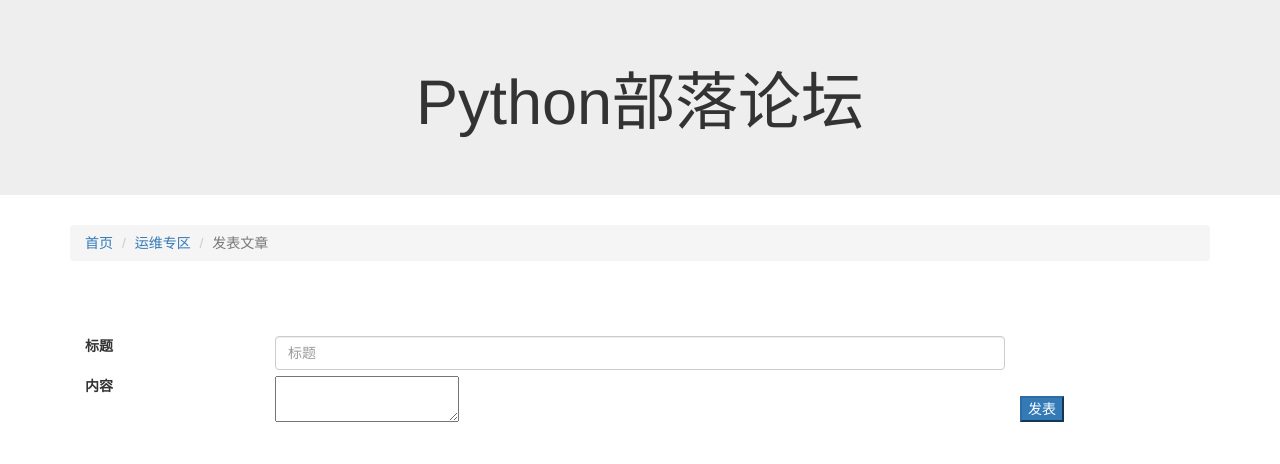
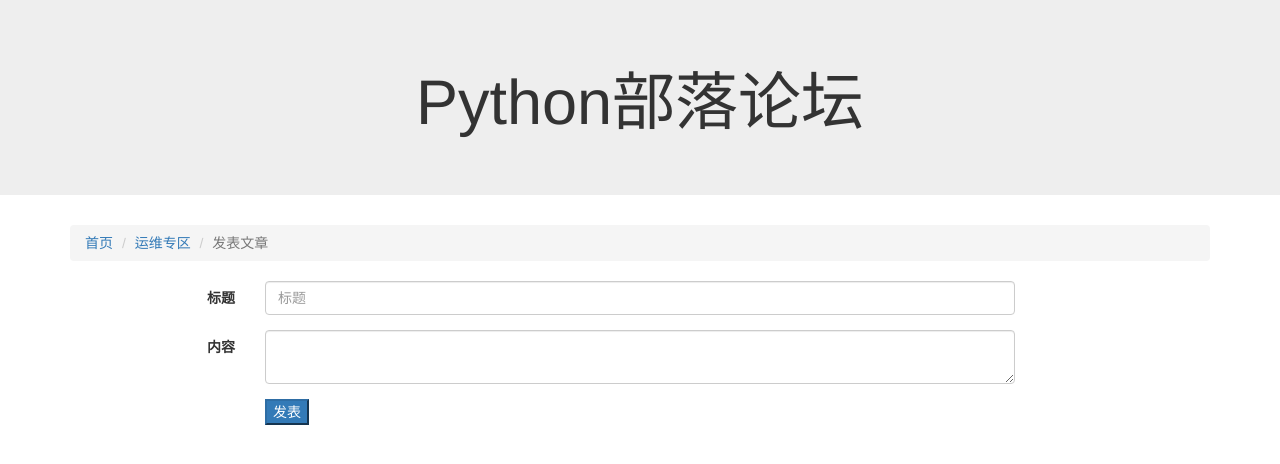
Before and after one commit to littleghosty/forum, a Django app: page /article/list/create/1 in a window 1280 px wide. Shown: the top 464 px of the page. Run offline with Django 3.2, Linux system fonts and the light colour scheme; data comes from the database, SQL or seed files in the repository; some libraries are stand-ins or nearby versions.

Commit message:
create article

```diff
--- a/mysite/article/templates/article_list.html
+++ b/mysite/article/templates/article_list.html
@@ -22,7 +22,7 @@
             {% for article in articles %}
             <tr>
                 <td>{{ article.title }}</td>
-                <td>{{ article.content }}</td>
+                <td>admin</td>
                 <td>{{ article.create_timestamp|date:"Y-m-d P" }}</td>
                 <td>{{ article.last_update_timestamp|date:"Y-m-d P" }}</td>
             </tr>
--- a/mysite/article/templates/create_article.html
+++ b/mysite/article/templates/create_article.html
@@ -6,22 +6,27 @@
         <li><a href="{% url "article_list" b.id %}">{{ b.name }}</a></li>
         <li class="active">发表文章</li>
     </ol>
-    <br />
-    <br />
-    <form method="POST", action="" class="form-torizontal">
+    <form method="POST" action="" class="form-horizontal">
     {% csrf_token %}
+    {% if error %}
+    <div class="alert alert-danger">{{ error }}</div>
+    {% endif %}
     <div class="form-group">
-     <label class="col-xs-2 control-label">标题</label>
-     <div class="col-xs-8"><input type="text" name="title" class="form-control" placeholder="标题"/></div>
+        <label class="col-xs-2 control-label">标题</label>
+        <div class="col-xs-8"><input type="text" name="title" class="form-control" placeholder="标题" value="{{ title }}" /></div>
     </div>
-    <br />
-    <br />
     <div class="form-group">
-     <label class="col-xs-2 control-label">内容</label>
-     <div class="col-xs-8">
-     <textarea name="content"></textarea>
+        <label class="col-xs-2 control-label">内容</label>
+        <div class="col-xs-8">
+            <textarea name="content" id="contentInput" class="form-control" type="text/plain">{{ content }}</textarea>
+        </div>
     </div>
-    <br />
-    <button type="submit" class="submit btn-primary">发表</button>
+    <div class="form-group">
+        <div class="col-xs-2"></div>
+        <div class="col-xs-10">
+        <button type="submit"  class="submit btn-primary">发表</button>
+        </div>
     </div>
+</form>
+</div>
 {% endblock %}
--- a/mysite/article/views.py
+++ b/mysite/article/views.py
@@ -1,4 +1,4 @@
-from django.shortcuts import render
+from django.shortcuts import render, redirect
 from .models import Block, Article
 
 
@@ -12,5 +12,19 @@ def article_list(request, block_id):
 def create_article(request, block_id):
     block_id = int(block_id)
     block = Block.objects.get(id=block_id)
-
-    return render(request, "create_article.html", {"b": block, })
+    if request.method == "GET":
+        return render(request, "create_article.html", {"b": block, })
+    else:
+        title = request.POST["title"].strip()
+        content = request.POST["content"].strip()
+        if not title or not content:
+            return render(request, "create_article.html", {"b": block,
+                                "error": "标题和内容不能为空.", "title": title,
+                                "content": content})
+        if len(title) > 100 or len(content) > 10000:
+            return render(request, "create_article.html", {"b": block,
+                                   "error": "标题或内容太长了。",
+                                   "title": title, "content": content})
+        article = Article(block=block, title=title, content=content, status=0)
+        article.save()
+        return redirect("/article/list/%s" % block_id)
```
